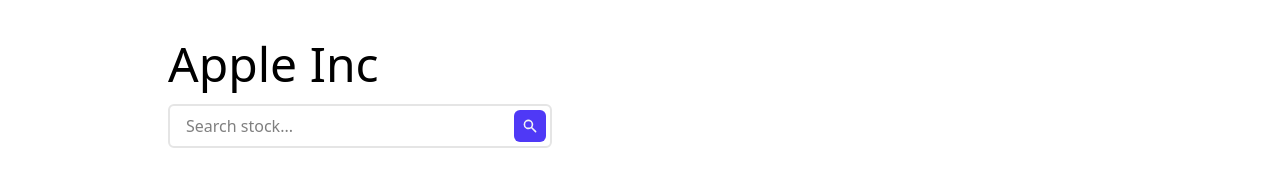
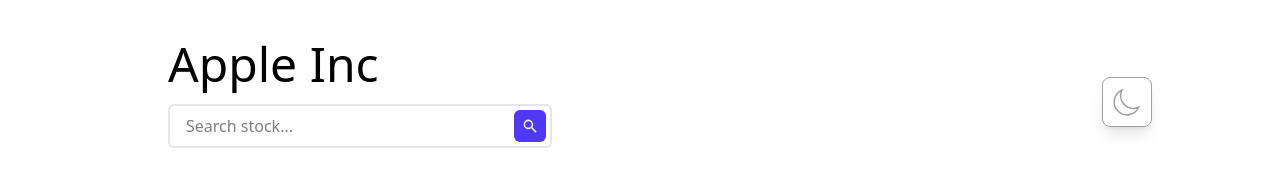
Before and after one commit to Sega123-dev/Stock-market-dashboard, a React (Vite) app: page / in a window 1280 px wide. Shown: the top 177 px of the page. Built offline with nearby package versions, Linux system fonts and the light colour scheme.

Commit message:
ThemeIcon component

```diff
--- a/src/components/Header.jsx
+++ b/src/components/Header.jsx
@@ -1,11 +1,12 @@
 import Search from "./Search"
+import ThemeIcon from "./ThemeIcon"
 
 const Header = ({ name }) => {
     return <>
     <div className="xl:px-32"><h1 className="text-5xl">{name}</h1>
      <Search/>
     </div>
-
+     <ThemeIcon/>
    </>
 }
 
--- /dev/null
+++ b/src/components/ThemeIcon.jsx
@@ -0,0 +1,8 @@
+import { MoonIcon } from "@heroicons/react/solid"
+const ThemeIcon = () => {
+  return <button className="rounded-lg border-1 border-neutral-400 p-2 absolute right-8 xl:right-32 shadow-lg">
+    <MoonIcon className="h-8 w-8 cursor-pointer stroke-1 fill-none stroke-neutral-400"/>
+  </button>
+}
+
+export default ThemeIcon
```
